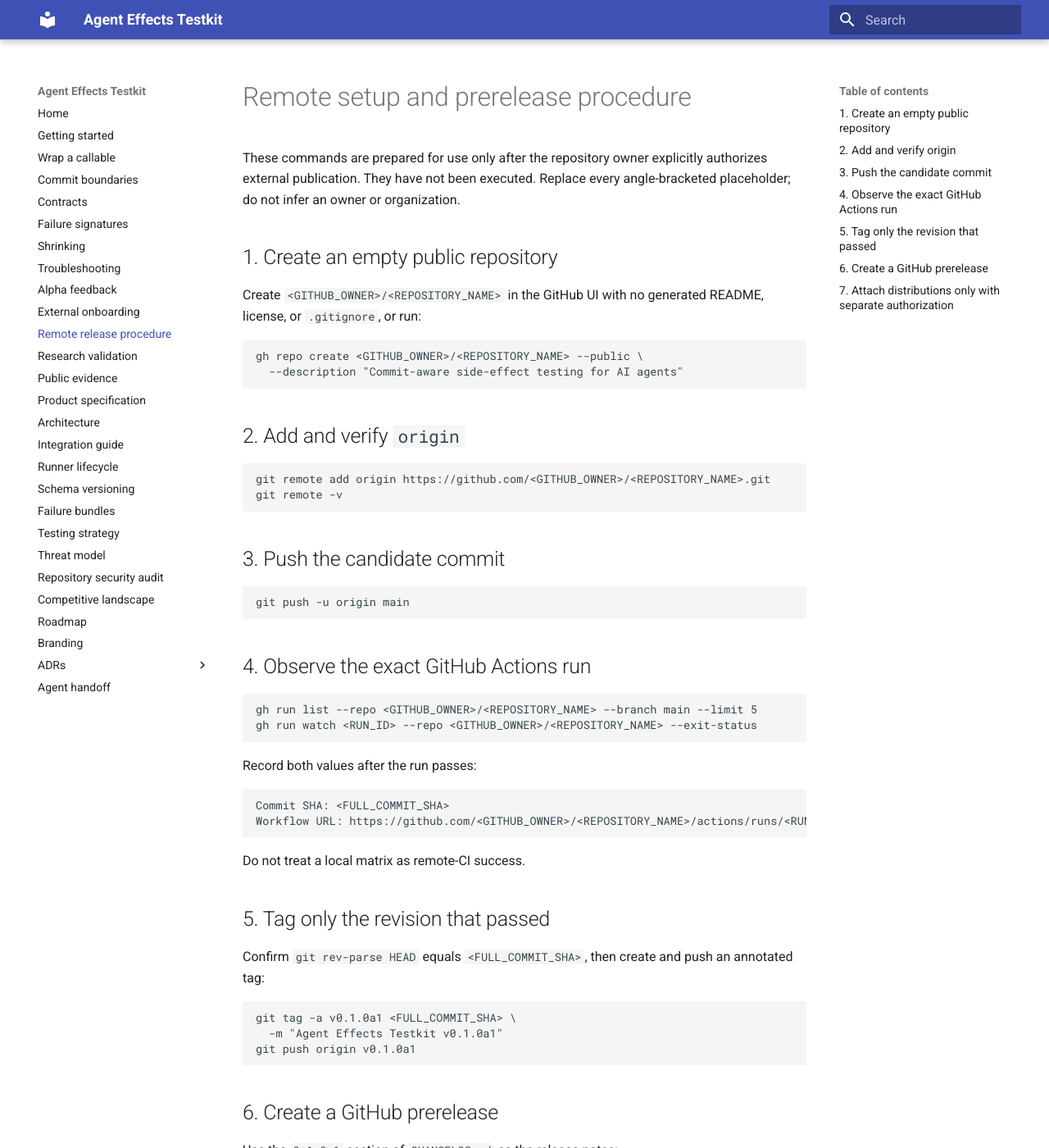
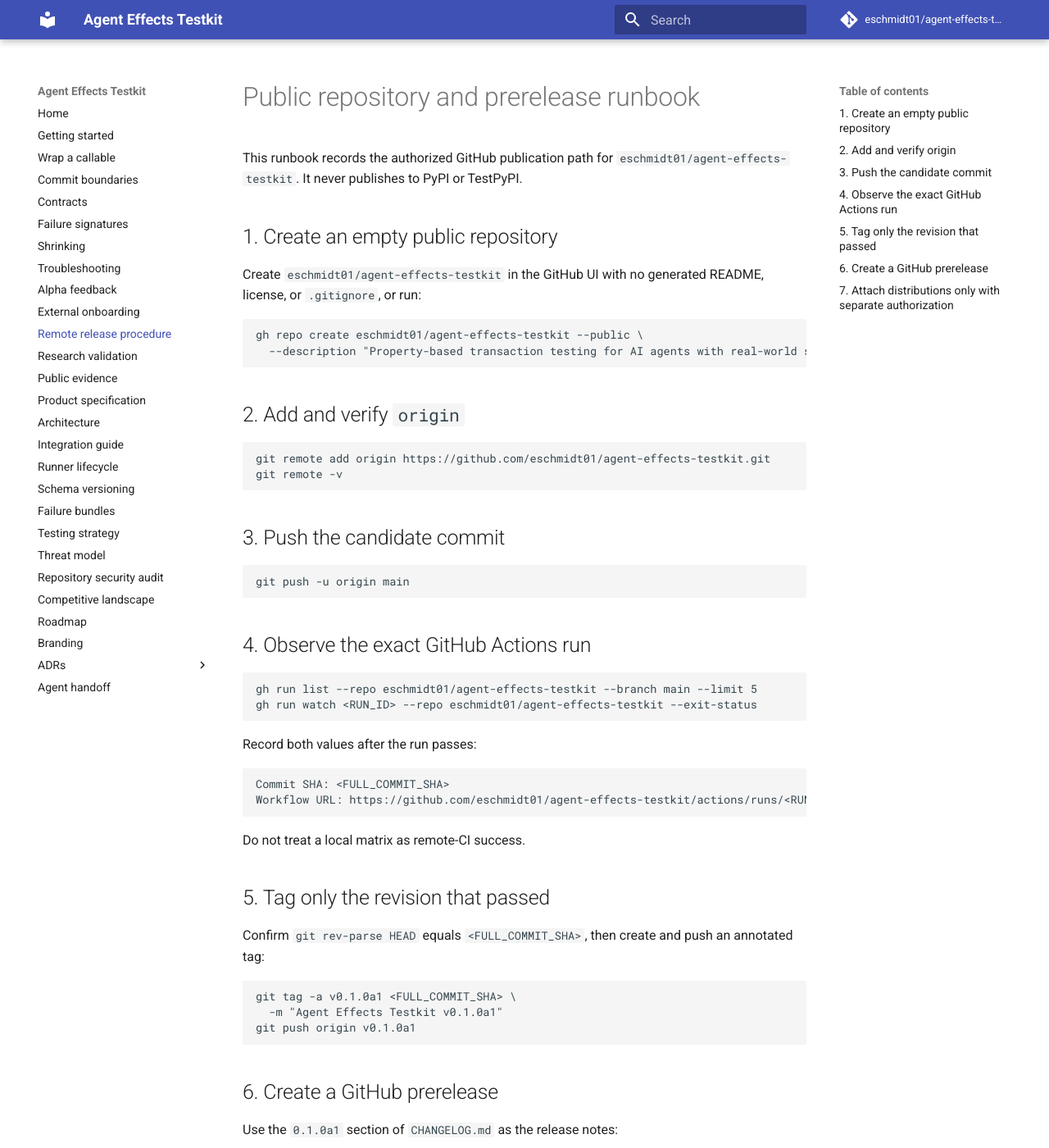
Before and after one commit to eschmidt01/agent-effects-testkit, an MkDocs documentation site: the page built from docs/REMOTE_RELEASE.md, in a window 1280 px wide and 1400 px high. Shown: the whole window at 82% size. Built offline with MkDocs 1.6.1 and Material for MkDocs 9.7.7, drawn with Linux system fonts in a browser that asks for light colours; comment, search, counter and statistics services are not loaded; some of the changed text lies outside the part shown.

Commit message:
chore: configure public repository metadata

````diff
--- a/docs/REMOTE_RELEASE.md
+++ b/docs/REMOTE_RELEASE.md
@@ -1,23 +1,22 @@
-# Remote setup and prerelease procedure
+# Public repository and prerelease runbook
 
-These commands are prepared for use only after the repository owner explicitly
-authorizes external publication. They have not been executed. Replace every
-angle-bracketed placeholder; do not infer an owner or organization.
+This runbook records the authorized GitHub publication path for
+`eschmidt01/agent-effects-testkit`. It never publishes to PyPI or TestPyPI.
 
 ## 1. Create an empty public repository
 
-Create `<GITHUB_OWNER>/<REPOSITORY_NAME>` in the GitHub UI with no generated
+Create `eschmidt01/agent-effects-testkit` in the GitHub UI with no generated
 README, license, or `.gitignore`, or run:
 
 ```bash
-gh repo create <GITHUB_OWNER>/<REPOSITORY_NAME> --public \
-  --description "Commit-aware side-effect testing for AI agents"
+gh repo create eschmidt01/agent-effects-testkit --public \
+  --description "Property-based transaction testing for AI agents with real-world side effects. Inject commit-boundary failures, assert business invariants, and reduce failures into reproducible regression cases."
 ```
 
 ## 2. Add and verify `origin`
 
 ```bash
-git remote add origin https://github.com/<GITHUB_OWNER>/<REPOSITORY_NAME>.git
+git remote add origin https://github.com/eschmidt01/agent-effects-testkit.git
 git remote -v
 ```
 
@@ -30,15 +29,15 @@
 ## 4. Observe the exact GitHub Actions run
 
 ```bash
-gh run list --repo <GITHUB_OWNER>/<REPOSITORY_NAME> --branch main --limit 5
-gh run watch <RUN_ID> --repo <GITHUB_OWNER>/<REPOSITORY_NAME> --exit-status
+gh run list --repo eschmidt01/agent-effects-testkit --branch main --limit 5
+gh run watch <RUN_ID> --repo eschmidt01/agent-effects-testkit --exit-status
 ```
 
 Record both values after the run passes:
 
 ```text
 Commit SHA: <FULL_COMMIT_SHA>
-Workflow URL: https://github.com/<GITHUB_OWNER>/<REPOSITORY_NAME>/actions/runs/<RUN_ID>
+Workflow URL: https://github.com/eschmidt01/agent-effects-testkit/actions/runs/<RUN_ID>
 ```
 
 Do not treat a local matrix as remote-CI success.
@@ -60,9 +59,9 @@
 
 ```bash
 gh release create v0.1.0a1 \
-  --repo <GITHUB_OWNER>/<REPOSITORY_NAME> \
+  --repo eschmidt01/agent-effects-testkit \
   --prerelease \
-  --title "Agent Effects Testkit v0.1.0a1" \
+  --title "Agent Effects Testkit v0.1.0a1 — Experimental Public Alpha" \
   --notes-file <PREPARED_RELEASE_NOTES_FILE>
 ```
 
@@ -74,7 +73,7 @@
 
 ```bash
 gh release upload v0.1.0a1 dist/*.whl dist/*.tar.gz \
-  --repo <GITHUB_OWNER>/<REPOSITORY_NAME>
+  --repo eschmidt01/agent-effects-testkit
 ```
 
 This procedure does not publish to PyPI or TestPyPI. Either publication requires
--- a/mkdocs.yml
+++ b/mkdocs.yml
@@ -1,5 +1,8 @@
 site_name: Agent Effects Testkit
 site_description: Commit-aware semantic fault testing for side-effecting AI agents
+repo_name: eschmidt01/agent-effects-testkit
+repo_url: https://github.com/eschmidt01/agent-effects-testkit
+edit_uri: edit/main/docs/
 
 theme:
   name: material
````
Also changed, not shown: CHANGELOG.md (+3 -0 lines), CONTRIBUTING.md (+4 -2 lines), README.md (+34 -2 lines), SECURITY.md (+3 -3 lines), docs/ALPHA_FEEDBACK.md (+4 -3 lines), docs/BRANDING.md (+8 -6 lines), docs/index.md (+3 -0 lines), pyproject.toml (+7 -0 lines), 2 other files.
